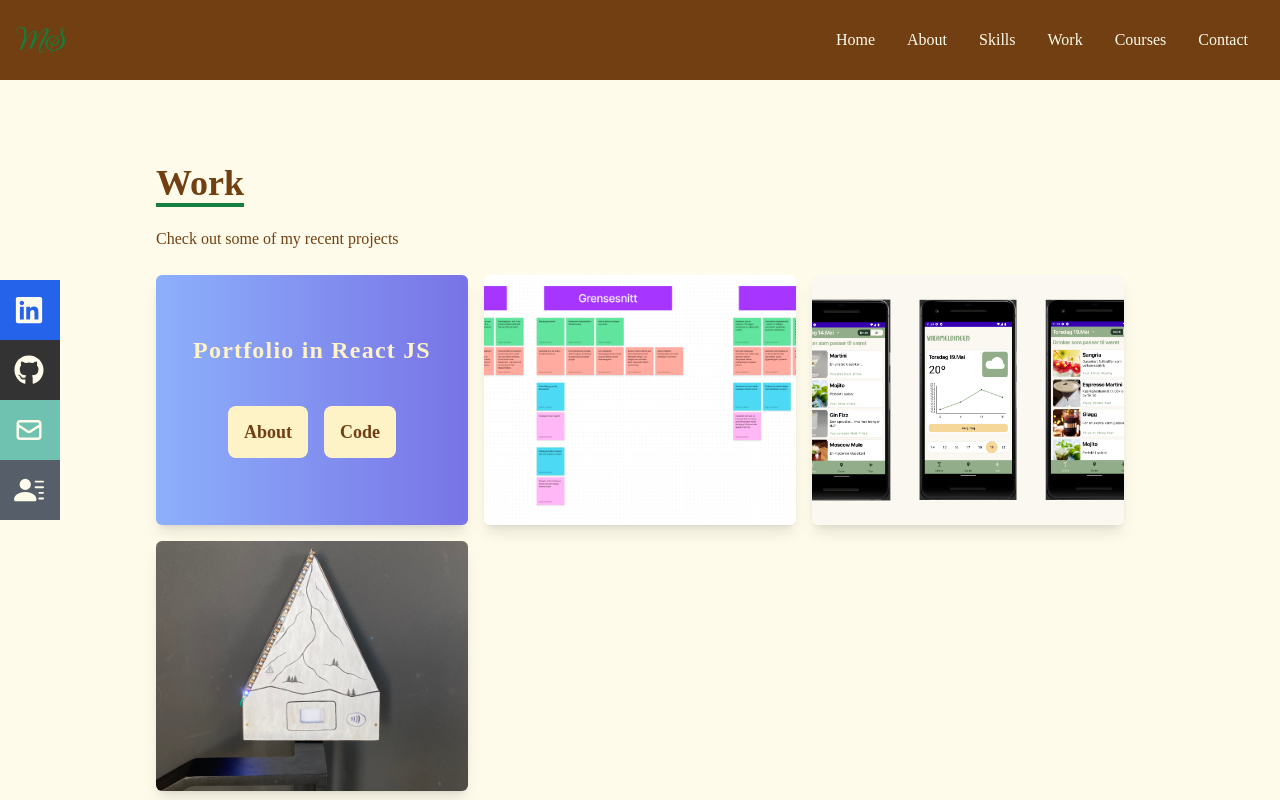
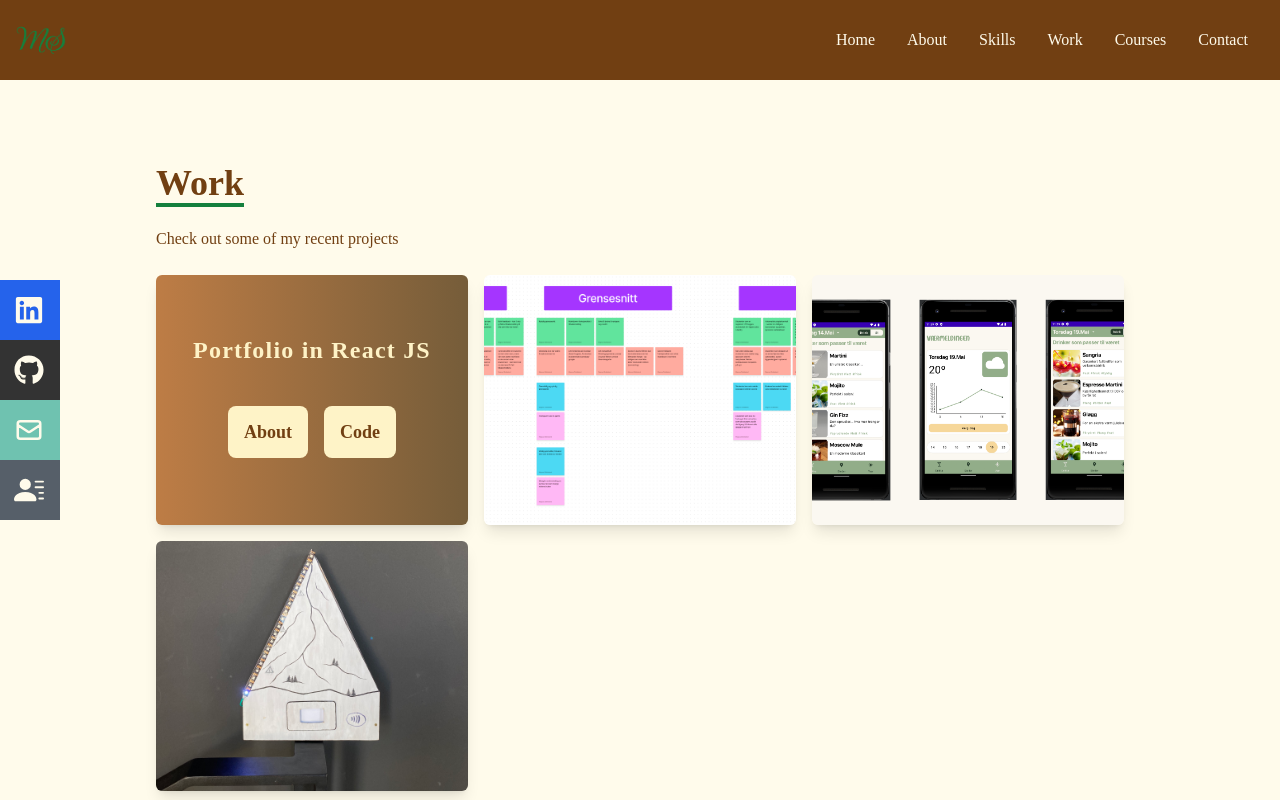
Before and after one commit to magsto1004/portfolio-page, a React (Create React App) app: page / in a window 1280 px wide. In both pictures the pointer is over the element 312 px from the left and 2723 px from the top of the page. Shown: the part 2323-3123 px from the top of the page. Built offline with nearby package versions, Linux system fonts and the light colour scheme; the HTML template or start-up script is replaced by a standard one.

Commit message:
changed colors of work-items

```diff
--- a/src/components/Courses.js
+++ b/src/components/Courses.js
@@ -17,7 +17,6 @@ const Courses = () => {
                     <CourseItem url="https://github.com/magsto1004/portfolio-page" image={KotlinCert} text="Learn Kotlin"/>
                     <CourseItem url="https://github.com/magsto1004/Utepils" image={AndroidCert} text="Build Basic Android Apps with Java"/>
                 </div>
-
             </div>
         </div>
     )
--- a/src/components/Home.js
+++ b/src/components/Home.js
@@ -1,5 +1,6 @@
 import React from 'react';
 import { HiArrowNarrowRight } from 'react-icons/hi'
+import { Link } from 'react-scroll';
 
 const Home = () => {
     return (
@@ -13,7 +14,11 @@ const Home = () => {
                     UX-design or Programming and System Architecture.
                 </p>
                 <div>
-                    <button className="text-yellow-900 border-2 border-yellow-900 px-6 py-3 my-2 hover:bg-green-700 hover:border-green-700 hover:text-amber-50 duration-300">View work <HiArrowNarrowRight className="ml-3" /></button>
+                    <button className="text-yellow-900 border-2 border-yellow-900 px-6 py-3 my-2 hover:bg-green-700 hover:border-green-700 hover:text-amber-50 duration-300">
+                        <Link to="work" smooth={true} duration={500}>
+                            View work <HiArrowNarrowRight className="ml-3" />
+                        </Link>
+                    </button>
                 </div>
             </div>
         </div>
--- a/src/index.css
+++ b/src/index.css
@@ -24,7 +24,7 @@
 .content-div:hover {
     background-image: linear-gradient(
        to right,
-       rgba(112, 157, 255, 0.8),
-       hsla(242, 74%, 61%, 0.8)
+       rgba(173, 93, 28, 0.8),
+       rgba(83, 53, 13, 0.8)
     )!important;
 }
```
